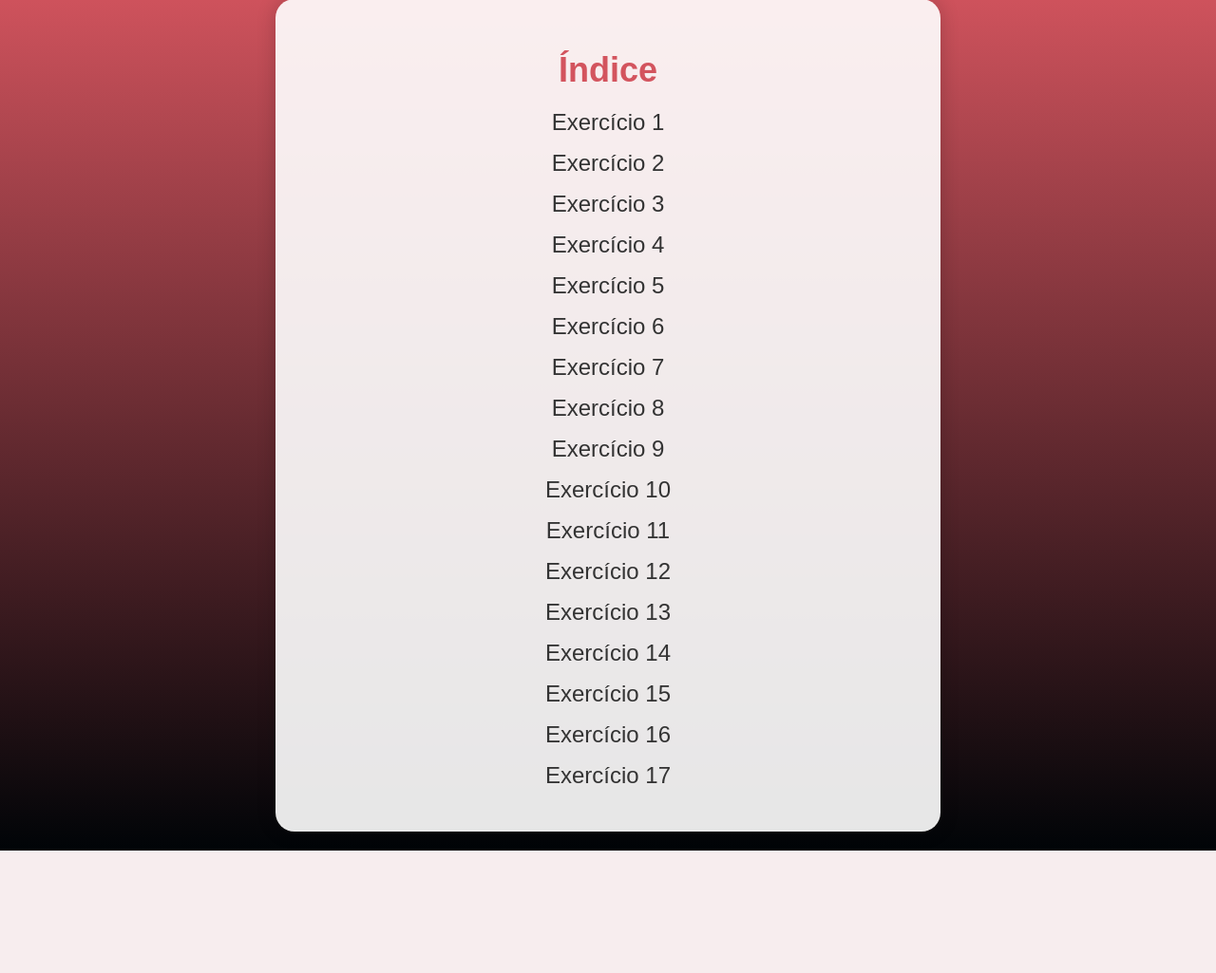
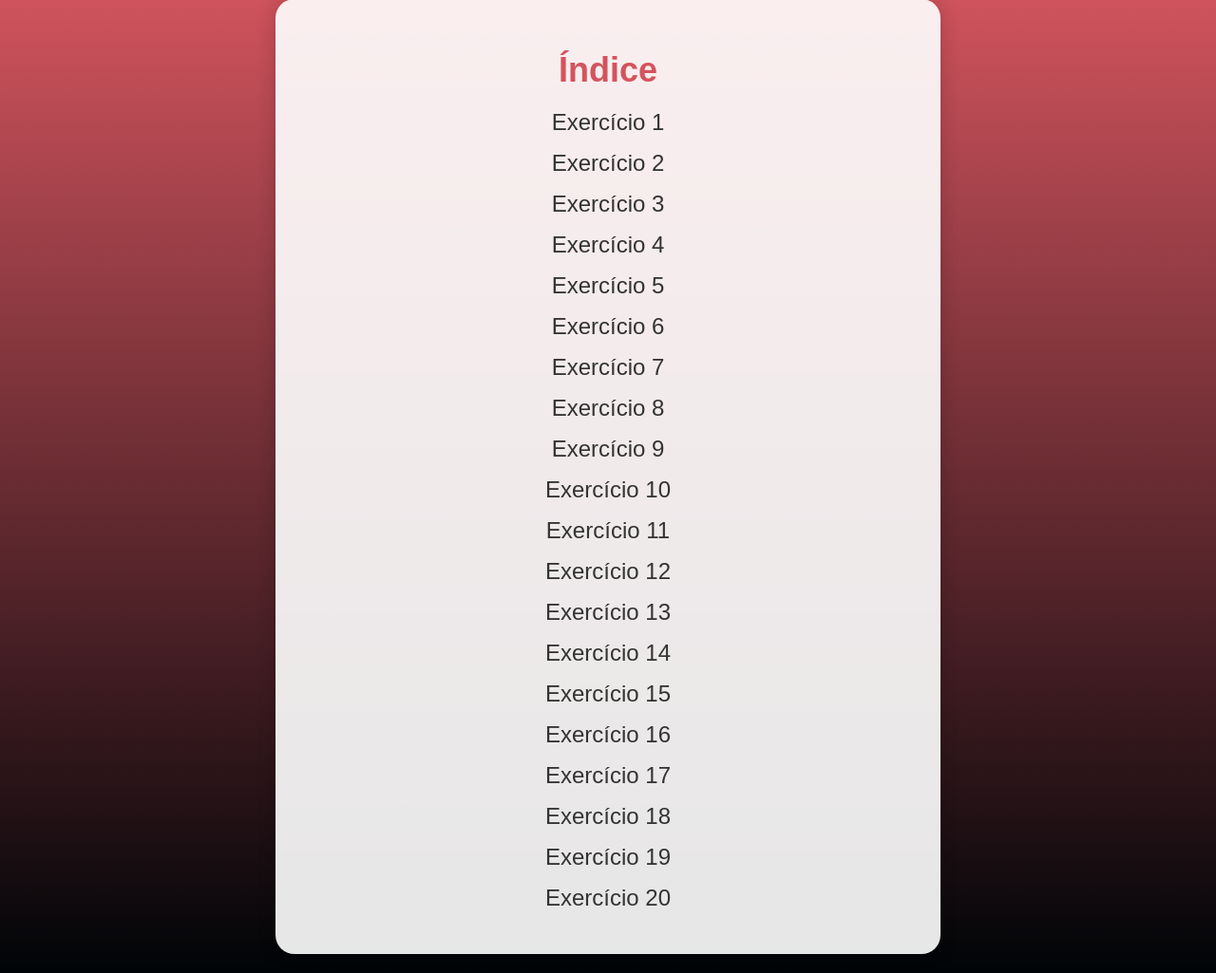
Before and after one commit to lilianns/exerciciosPHP, a PHP site: page / in a window 1280 px wide. Shown: the part 21-1046 px from the top of the page at 95% size. Before the commit the page ends 917 px from the top, so only its background shows below. Run offline with PHP 8.4, Linux system fonts and the light colour scheme.

Commit message:
Arrumando indice dos exercicios

```diff
--- a/index.php
+++ b/index.php
@@ -74,6 +74,9 @@
             <li><a href="/Exercicio15/form.html">Exercício 15</a></li>
             <li><a href="/Exercicio16/form.html">Exercício 16</a></li>
             <li><a href="/Exercicio17/form.html">Exercício 17</a></li>
+            <li><a href="/Exercicio18/form.html">Exercício 18</a></li>
+            <li><a href="/Exercicio19/form.html">Exercício 19</a></li>
+            <li><a href="/Exercicio20/form.html">Exercício 20</a></li>
         </ul>
         </div>
 
```
